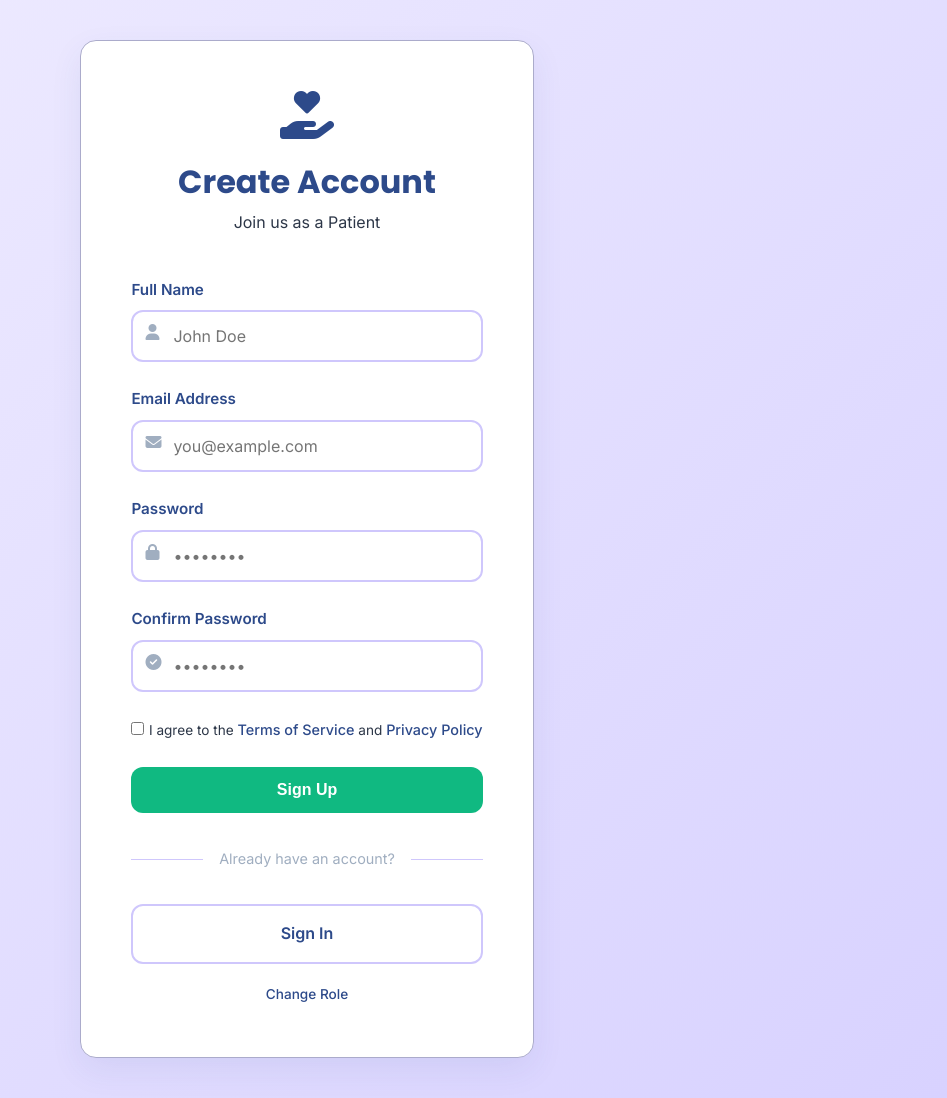
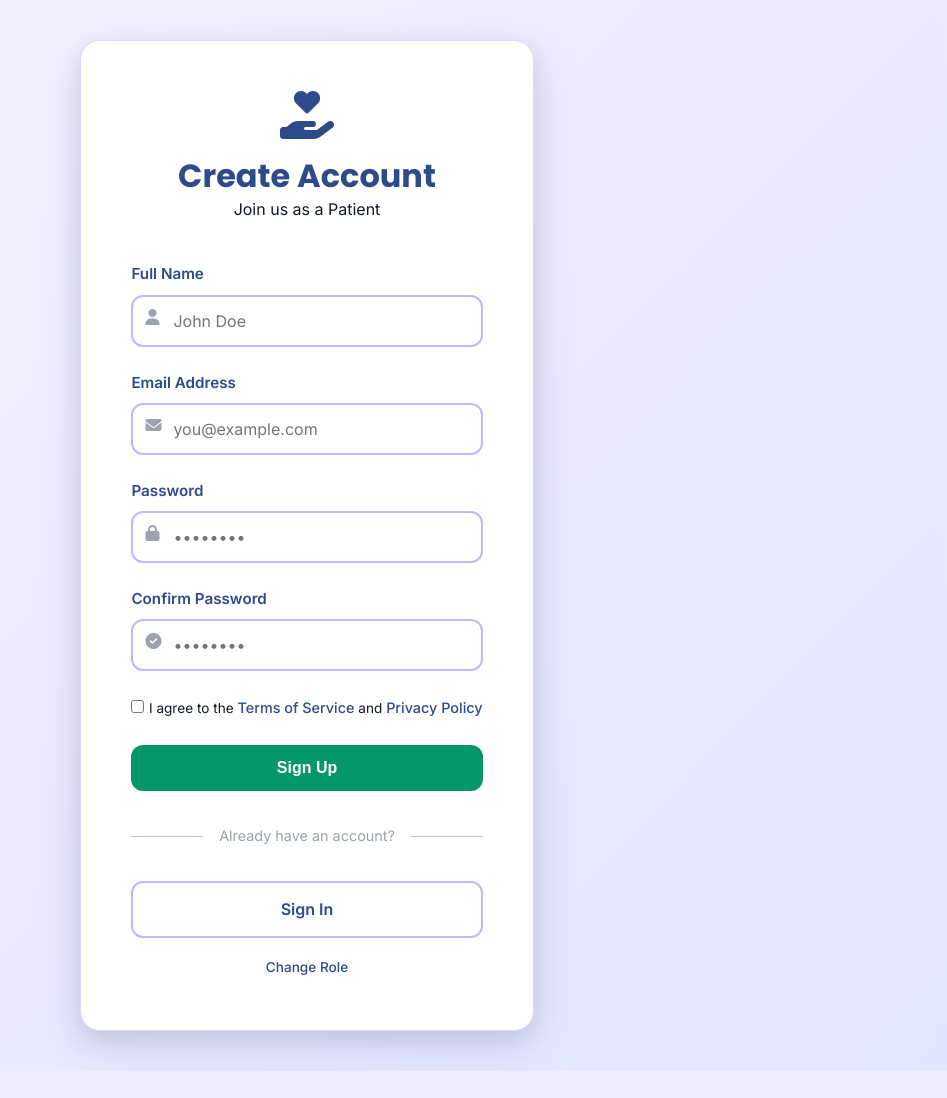
Before and after one commit to Maady321/Marutha_Support__, a Python web app: template frontend/templates/create_account.html in a window 1280 px wide. Shown: the whole page, without its empty margins (333-1280 px from the left). After the commit the page ends 1071 px from the top, so only its background shows below. Run offline with Jinja, Linux system fonts and the light colour scheme; the template is opened without the code that fills it, so the values that code supplies are empty.

Commit message:
auto: changes at 2026-03-02 17:42:52

```diff
--- a/frontend/static/css/base.css
+++ b/frontend/static/css/base.css
@@ -1,36 +1,50 @@
-@import url('https://fonts.googleapis.com/css2?family=Inter:wght@400;500;600&family=Poppins:wght@500;600;700&display=swap');
+@import url('https://fonts.googleapis.com/css2?family=Inter:wght@400;500;600;700&family=Poppins:wght@500;600;700;800&display=swap');
 
 :root {
     /* Color Palette */
     --bg-white: #FFFFFF;
-    --bg-warm: #E6E2FF;
-    --bg-gradient: linear-gradient(135deg, #EFECFF 0%, #D8D2FF 100%);
-    --lavender-soft: #ababcb;
-    --lavender-warm: #cfc7fc;
+    --bg-warm: #F0EEFF;
+    --bg-gradient: linear-gradient(135deg, #F5F3FF 0%, #EDE9FE 50%, #E0E7FF 100%);
+    --lavender-soft: #DDD6FE;
+    --lavender-warm: #C4B5FD;
     --medical-blue: #2D4A8A;
-    --medical-blue-light: #F0F7FF;
-    --sidebar-bg: #EEECFB;
+    --medical-blue-light: #EEF2FF;
+    --sidebar-bg: #1E1B4B;
+    --sidebar-text: rgba(255,255,255,0.75);
+    --sidebar-active: rgba(255,255,255,0.15);
     --reassuring-blue: #E0F2FE;
-    --hope-green: #10B981;
-    --hope-green-hover: #059669;
+    --hope-green: #059669;
+    --hope-green-hover: #047857;
+    --hope-green-light: #D1FAE5;
     --sunshine-yellow: #FEF9C3;
     --amber-soft: #FFFBEB;
+    --danger: #EF4444;
+    --danger-light: #FEE2E2;
+    --border-color: #E5E7EB;
 
     /* Text Colors */
-    --text-main: #2D3748;
-    --text-muted: #718096;
-    --text-light: #A0AEC0;
+    --text-main: #111827;
+    --text-muted: #6B7280;
+    --text-light: #9CA3AF;
 
     /* Spacing & Borders */
+    --radius-sm: 8px;
     --radius-md: 12px;
-    --radius-lg: 16px;
-    --shadow-soft: 0 4px 24px rgba(45, 74, 138, 0.04);
-    --shadow-hover: 0 12px 32px rgba(45, 74, 138, 0.08);
+    --radius-lg: 20px;
+    --radius-xl: 28px;
+    --shadow-soft: 0 1px 3px rgba(0,0,0,0.04), 0 4px 16px rgba(45,74,138,0.06);
+    --shadow-md: 0 4px 12px rgba(0,0,0,0.08), 0 8px 32px rgba(45,74,138,0.10);
+    --shadow-hover: 0 8px 24px rgba(0,0,0,0.10), 0 16px 48px rgba(45,74,138,0.12);
+    --transition: all 0.25s cubic-bezier(0.4, 0, 0.2, 1);
 
-    --transition: all 0.4s cubic-bezier(0.4, 0, 0.2, 1);
+    /* Sidebar width */
+    --sidebar-width: 260px;
 }
 
-* {
+/* ─────────────────────────────────────────────
+   RESET & BASE
+───────────────────────────────────────────── */
+*, *::before, *::after {
     margin: 0;
     padding: 0;
     box-sizing: border-box;
@@ -38,24 +52,81 @@
 
 html {
     scroll-behavior: smooth;
+    font-size: 16px;
 }
 
 body {
     font-family: 'Inter', sans-serif;
     background-color: var(--bg-white);
     color: var(--text-main);
-    line-height: 1.7;
+    line-height: 1.6;
     -webkit-font-smoothing: antialiased;
+    -moz-osx-font-smoothing: grayscale;
 }
 
-h1, h2, h3, h4 {
+h1, h2, h3, h4, h5 {
     font-family: 'Poppins', sans-serif;
     color: var(--medical-blue);
     font-weight: 700;
+    line-height: 1.3;
 }
 
+img {
+    max-width: 100%;
+    height: auto;
+}
+
+a {
+    transition: var(--transition);
+}
+
+/* ─────────────────────────────────────────────
+   LAYOUT
+───────────────────────────────────────────── */
 .container {
     max-width: 1200px;
     margin: 0 auto;
-    padding: 0 24px;
+    padding: 0 20px;
 }
+
+/* ─────────────────────────────────────────────
+   ANIMATIONS
+───────────────────────────────────────────── */
+@keyframes fadeInUp {
+    from { opacity: 0; transform: translateY(20px); }
+    to   { opacity: 1; transform: translateY(0); }
+}
+
+@keyframes fadeIn {
+    from { opacity: 0; transform: translateY(10px); }
+    to   { opacity: 1; transform: translateY(0); }
+}
+
+@keyframes slideInLeft {
+    from { opacity: 0; transform: translateX(-20px); }
+    to   { opacity: 1; transform: translateX(0); }
+}
+
+.fade-in {
+    animation: fadeIn 0.5s ease forwards;
+}
+
+.fade-in-up {
+    animation: fadeInUp 0.6s ease forwards;
+}
+
+/* ─────────────────────────────────────────────
+   SCROLLBAR
+───────────────────────────────────────────── */
+::-webkit-scrollbar { width: 6px; height: 6px; }
+::-webkit-scrollbar-track { background: transparent; }
+::-webkit-scrollbar-thumb { background: var(--lavender-warm); border-radius: 10px; }
+::-webkit-scrollbar-thumb:hover { background: var(--medical-blue); }
+
+/* ─────────────────────────────────────────────
+   MOBILE: < 768px base fixes
+───────────────────────────────────────────── */
+@media (max-width: 768px) {
+    html { font-size: 15px; }
+    .container { padding: 0 16px; }
+}
```
